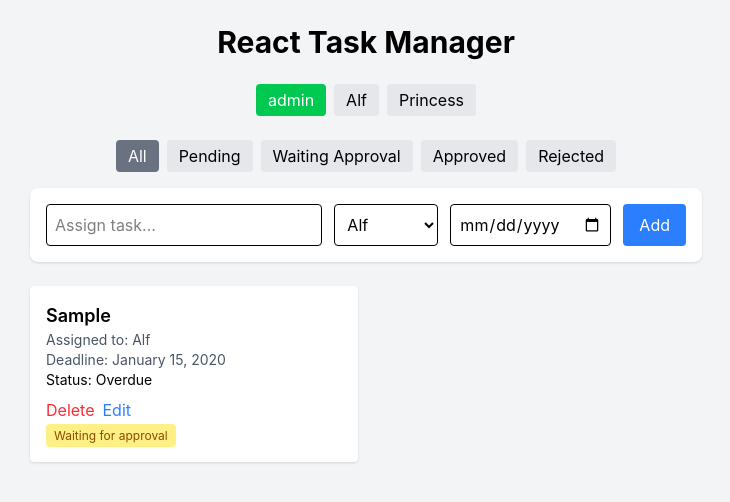
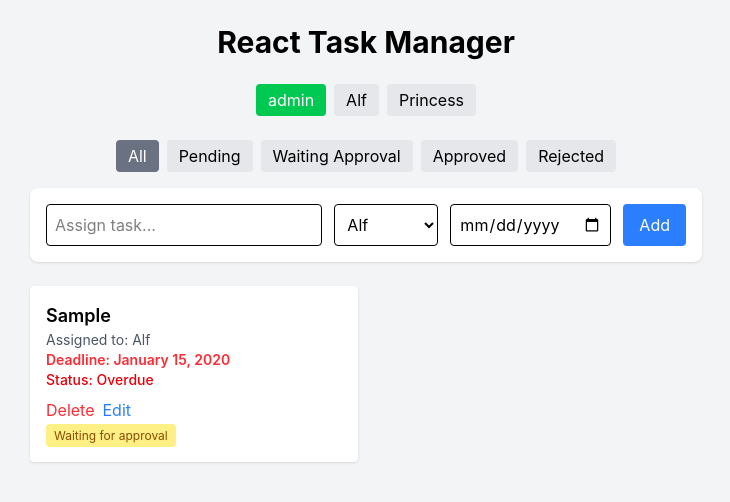
Before and after one commit to alf-lenon/task-app-react, a React (Vite) app in the folder react-task-app/: page / in a window 1280 px wide. Both pictures are taken after typing "Sample", "2020-01-15" into the empty fields and a click on the button "Add". Shown: the top 502 px of the page, without its empty margins (274-1004 px from the left). Built offline with nearby package versions, Linux system fonts and the light colour scheme.

Commit message:
Add overdue task highlighting based on deadline

```diff
--- a/react-task-app/src/components/EditTaskInput.jsx
+++ b/react-task-app/src/components/EditTaskInput.jsx
@@ -39,11 +39,21 @@ function EditTaskInput({
 
 					<p className='text-sm text-gray-600'>Assigned to: {user}</p>
 
-					<p className='text-sm text-gray-600'>
+					<p
+						className={`text-sm ${
+							isOverdue ? 'text-red-500 font-semibold' : 'text-gray-600'
+						}`}
+					>
 						Deadline: {dayjs(deadline).format('MMMM D, YYYY')}
 					</p>
 
-					<p className='text-sm'>Status: {isOverdue ? 'Overdue' : status}</p>
+					<p
+						className={`text-sm font-medium ${
+							isOverdue ? 'text-red-600' : 'text-gray-700'
+						}`}
+					>
+						Status: {isOverdue ? 'Overdue' : status}
+					</p>
 
 					{currentUser === 'admin' && ( // Show only the delete and edit for 'admin'
 						<div className='flex gap-2 mt-2'>
```
